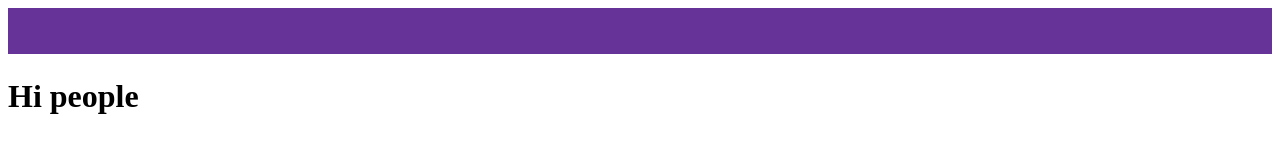
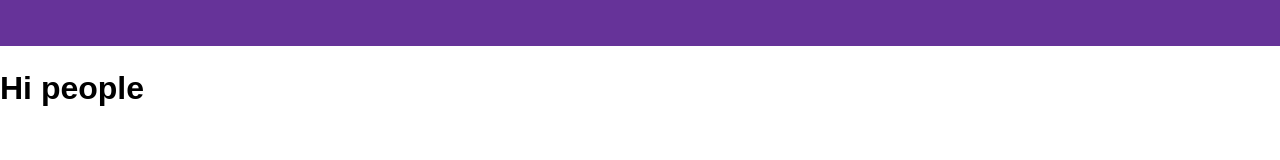
Before and after one commit to DiamondDigger/react-gatsby-travel-site, a Gatsby site: page / in a window 1280 px wide. Built offline with nearby package versions, Linux system fonts and the light colour scheme; Gatsby itself is replaced by a stand-in of ours.

Commit message:
-#4- add GlobalStyle from styled-components

```diff
--- a/src/components/layout.js
+++ b/src/components/layout.js
@@ -1,10 +1,12 @@
 import React from "react"
-import Header from "./header"
+import Header from "./Header"
+import {GlobalStyle} from './styles/GlobalStyles'
 
 const Layout = ({ children }) => {
 
   return (
     <>
+      <GlobalStyle />
       <Header />
       <main>{children}</main>
     </>
--- a/src/components/styles/GlobalStyles.js
+++ b/src/components/styles/GlobalStyles.js
@@ -0,0 +1,10 @@
+import {createGlobalStyle} from 'styled-components'
+
+export const GlobalStyle = createGlobalStyle`
+    *{
+        font-family: 'Roboco', sans-serif;
+        margin: 0;
+        padding: 0;
+        box-sizing: border-box;
+    }
+`
```
